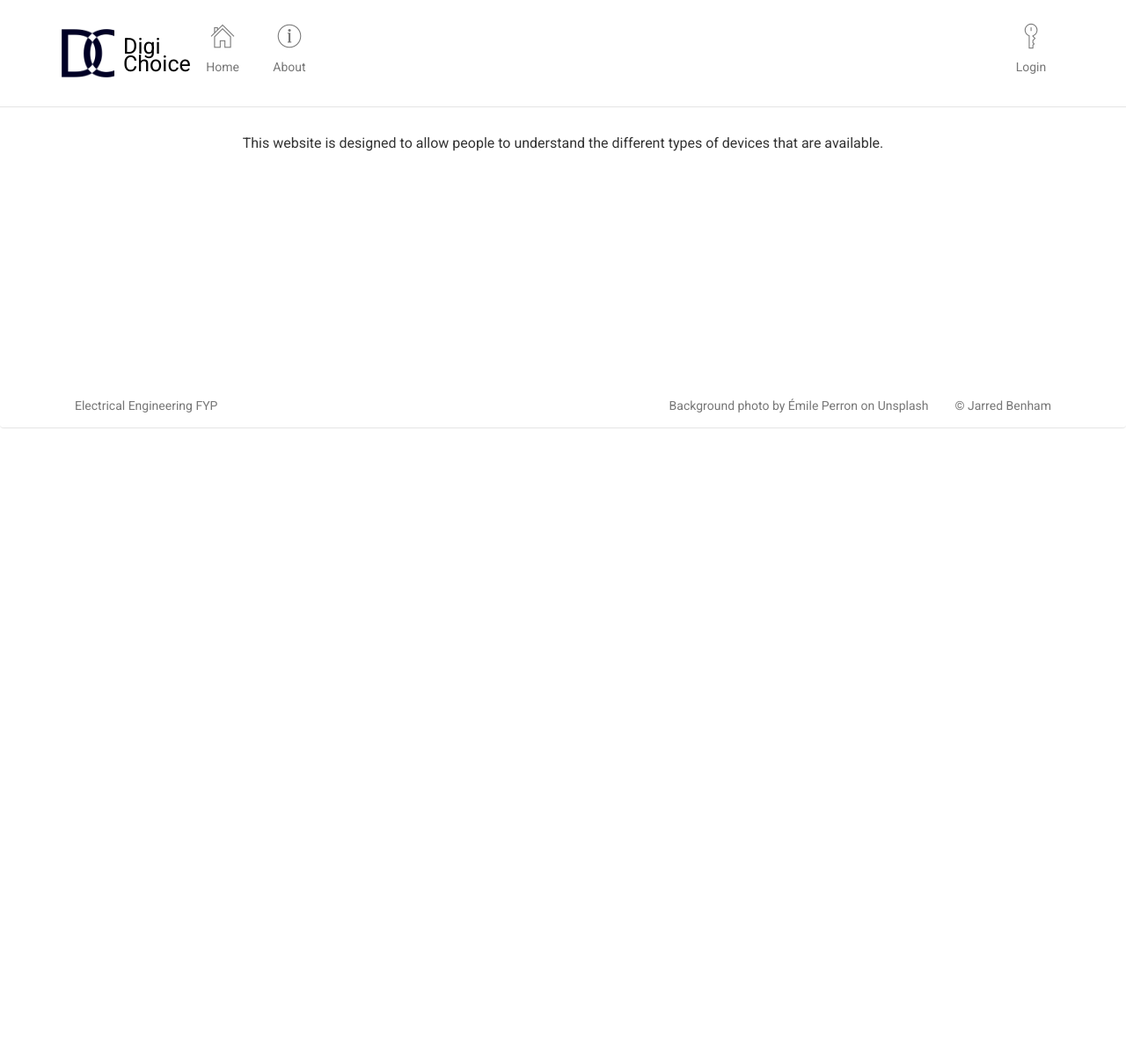
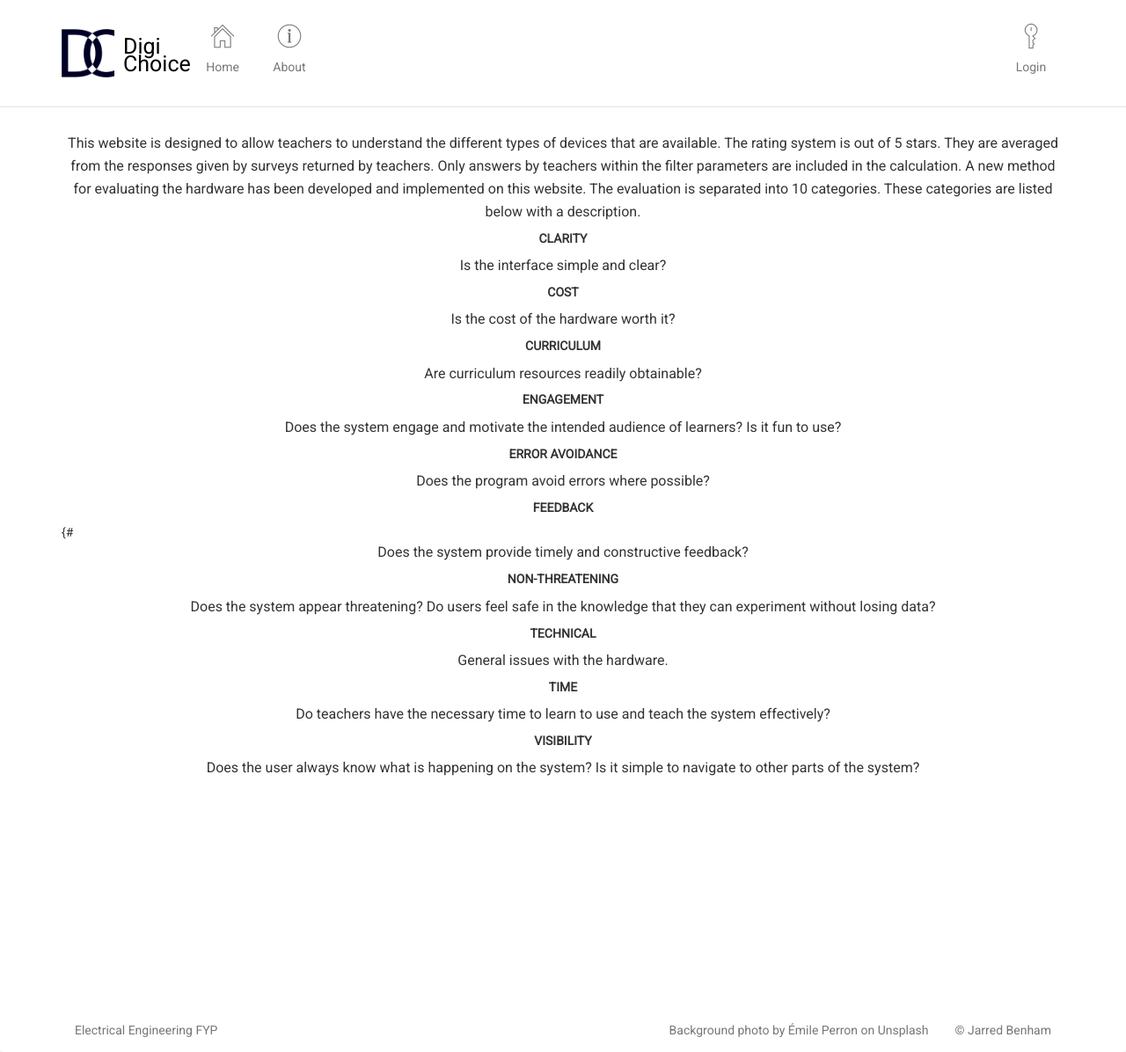
Before and after one commit to JMBenham/FYP-Website, a Django app: page /about/ in a window 1280 px wide. Shown: the top 1196 px of the page at 88% size. Before the commit the page ends 487 px from the top, so only its background shows below. Run offline with Django 3.2, Linux system fonts and the light colour scheme; some libraries are stand-ins or nearby versions.

Commit message:
Fixed filtering bug. Updated about page

```diff
--- a/website/templates/website/about.html
+++ b/website/templates/website/about.html
@@ -2,6 +2,39 @@
 
 {% block body %}
     <div class="container">
-        <p style="text-align: center">This website is designed to allow people to understand the different types of devices that are available.</p>
+        <p style="text-align: center">
+            This website is designed to allow teachers to understand the different types of devices that are available.
+
+            The rating system is out of 5 stars. They are averaged from the responses given by surveys returned by
+            teachers. Only answers by teachers within the filter parameters are included in the calculation.
+
+            A new method for evaluating the hardware has been developed and implemented on this website. The evaluation
+            is separated into 10 categories. These categories are listed below with a description.
+        </p>
+
+        <h6 style="text-align: center">Clarity</h6>
+            <p style="text-align: center">Is the interface simple and clear?</p>
+        <h6 style="text-align: center">Cost</h6>
+            <p style="text-align: center">Is the cost of the hardware worth it?</p>
+        <h6 style="text-align: center">Curriculum</h6>
+            <p style="text-align: center">Are curriculum resources readily obtainable?</p>
+        <h6 style="text-align: center">Engagement</h6>
+            <p style="text-align: center">Does the system engage and motivate the intended
+                                            audience of learners? Is it fun to use?</p>
+        <h6 style="text-align: center">Error Avoidance</h6>
+            <p style="text-align: center">Does the program avoid errors where possible?</p>
+        <h6 style="text-align: center">Feedback</h6>
+{#            <p style="text-align: center">Does the system provide timely and constructive feedback?</p>
+        <h6 style="text-align: center">Non-Threatening</h6>
+            <p style="text-align: center">Does the system appear threatening? Do users feel safe in the
+                knowledge that they can experiment without losing data?</p>
+        <h6 style="text-align: center">Technical</h6>
+            <p style="text-align: center">General issues with the hardware.</p>
+        <h6 style="text-align: center">Time</h6>
+            <p style="text-align: center">Do teachers have the necessary time to learn to use and teach the system
+                                            effectively?</p>
+        <h6 style="text-align: center">Visibility</h6>
+            <p style="text-align: center">Does the user always know what is happening on the system? Is it simple to
+                navigate to other parts of the system?</p>
     </div>
 {% endblock %}
--- a/website/views.py
+++ b/website/views.py
@@ -11,7 +11,7 @@ from django.http import HttpResponse, HttpResponseRedirect
 from .models import Hardware, Profile, Questionnaire, Subject, Response, AnswerRadio, AnswerText, Category
 from .forms import UserForm, UserProfileForm, QuestionnaireForm, SubjectForm, HardwareForm, DeviceFilterForm
 from django.shortcuts import render, render_to_response, redirect
-import itertools
+from django.db.models import Q
 
 
 
@@ -83,8 +83,6 @@ def index(request):
             users = Profile.objects.filter(state=stateFilter).distinct()
         else:
             users = Profile.objects.all()
-
-        #TODO: Fix filtering on year levels
 
         query = Q()
         for element in yearLevelsFilter:
```
